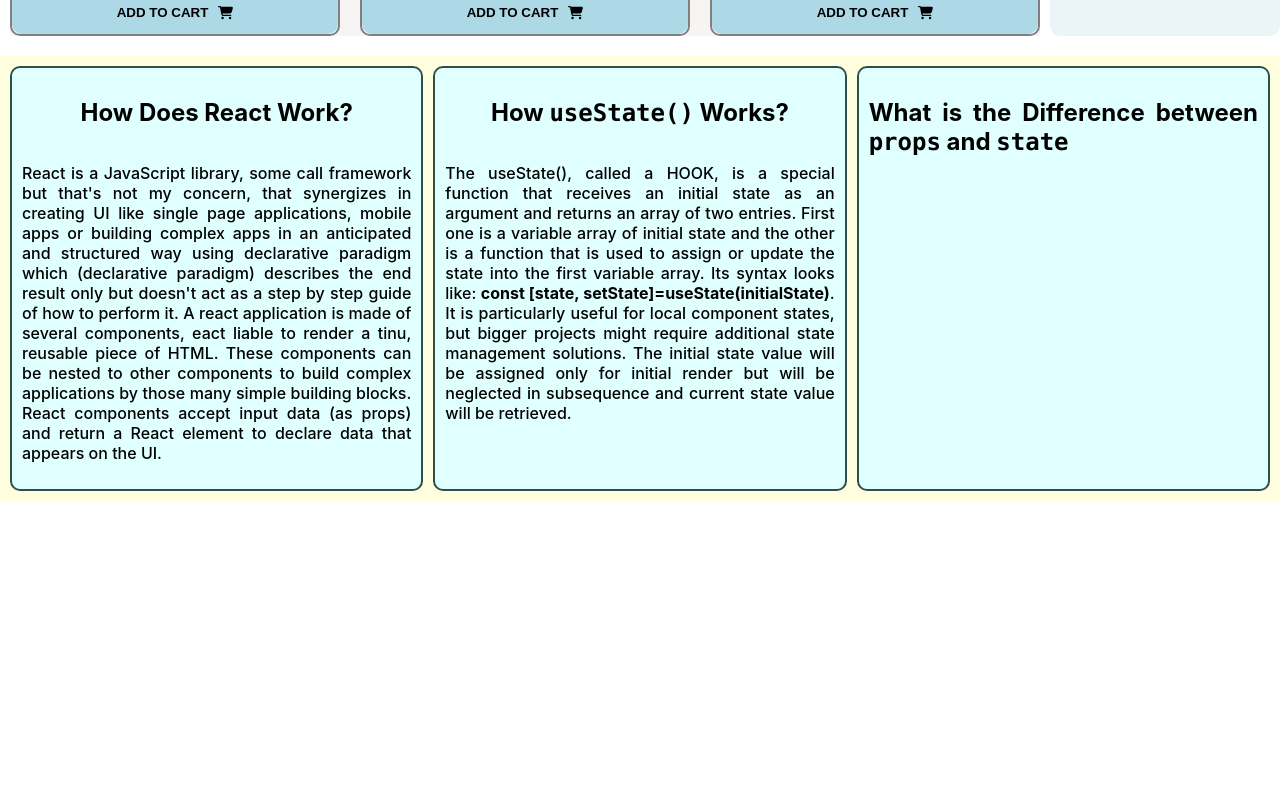
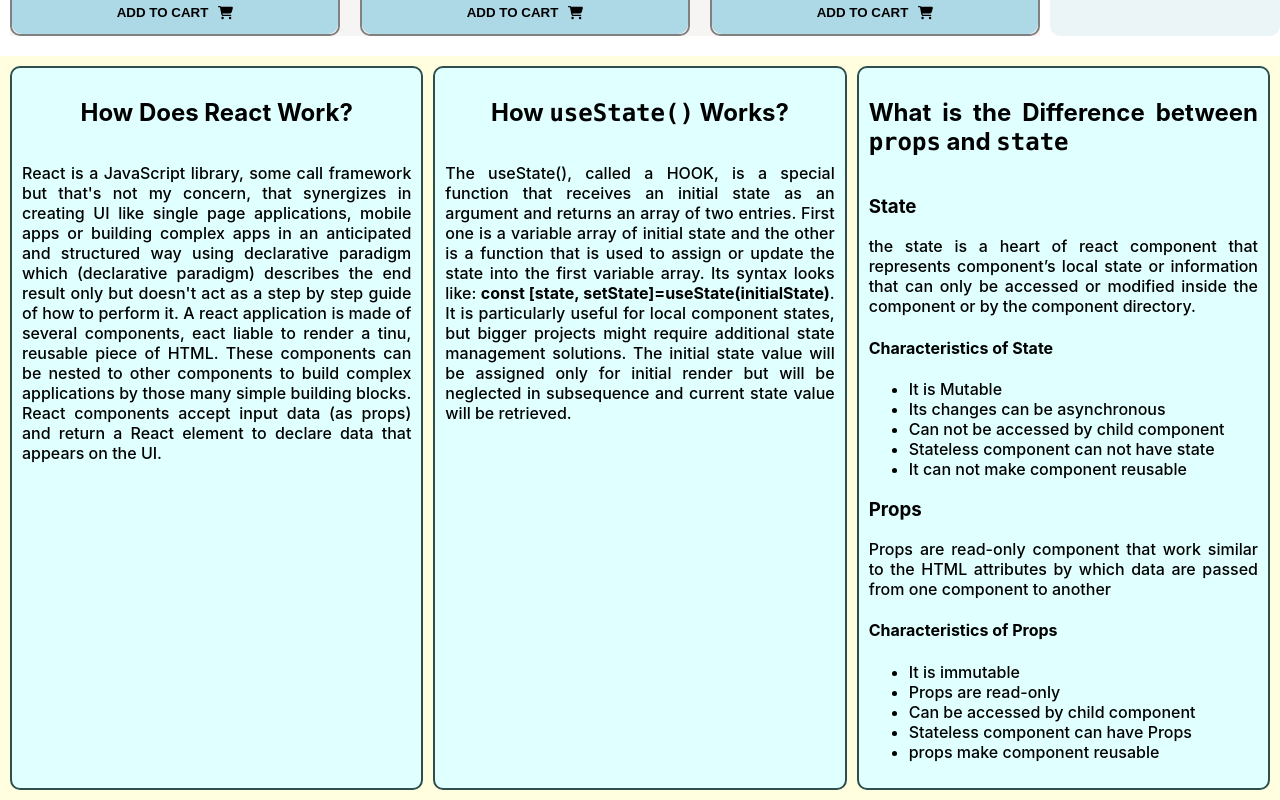
Before and after one commit to engrkashem/treatise-chooser-for-confused-buyer, a React (Create React App) app: page / in a window 1280 px wide. Shown: the part 2211-3011 px from the top of the page. Before the commit the page ends 2712 px from the top, so only its background shows below. Built offline with nearby package versions, Linux system fonts and the light colour scheme.

Commit message:
all 3 questions are added

```diff
--- a/src/components/Questions/Questions.css
+++ b/src/components/Questions/Questions.css
@@ -19,3 +19,11 @@
     justify-content: start;
     align-items: center;
 }
+
+
+@media only screen and (max-width:600px) {
+    .question-answer-container{
+        display: grid;
+        grid-template-columns: repeat(1,1fr);
+    }
+}
--- a/src/components/Questions/Questions.js
+++ b/src/components/Questions/Questions.js
@@ -29,6 +29,26 @@
                     <h2>What is the Difference between <code>props</code> and <code>state</code></h2>
                 </div>
                 <div className="answer">
+                    <h3>State</h3>
+                    <p>the state is a heart of react component that represents component’s local state or information that can only be accessed or modified inside the component or by the component directory. </p>
+                    <h4>Characteristics of State</h4>
+                    <ul>
+                        <li>It is Mutable</li>
+                        <li>Its changes can be asynchronous</li>
+                        <li>Can not be accessed by child component</li>
+                        <li>Stateless component can not have state</li>
+                        <li>It can not make component reusable</li>
+                    </ul>
+                    <h3>Props</h3>
+                    <p>Props are read-only component that work similar to the HTML attributes by which data are passed from one component to another  </p>
+                    <h4>Characteristics of Props</h4>
+                    <ul>
+                        <li>It is immutable</li>
+                        <li>Props are read-only</li>
+                        <li>Can  be accessed by child component</li>
+                        <li>Stateless component can  have Props</li>
+                        <li>props  make component reusable</li>
+                    </ul>
 
                 </div>
             </div>
```
